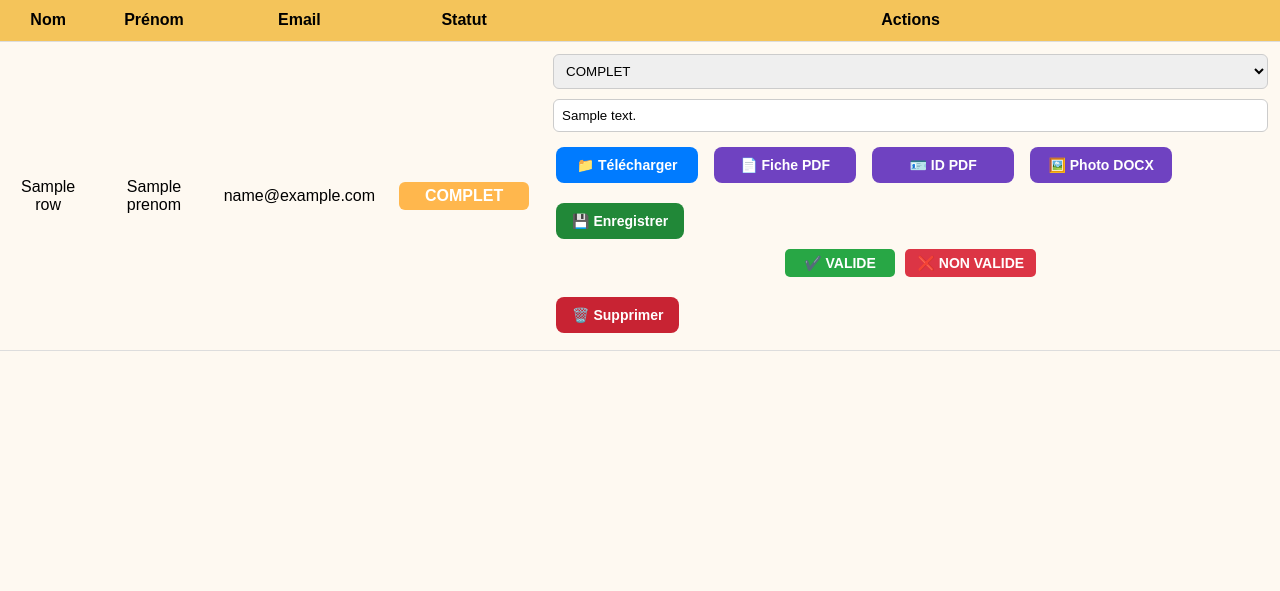
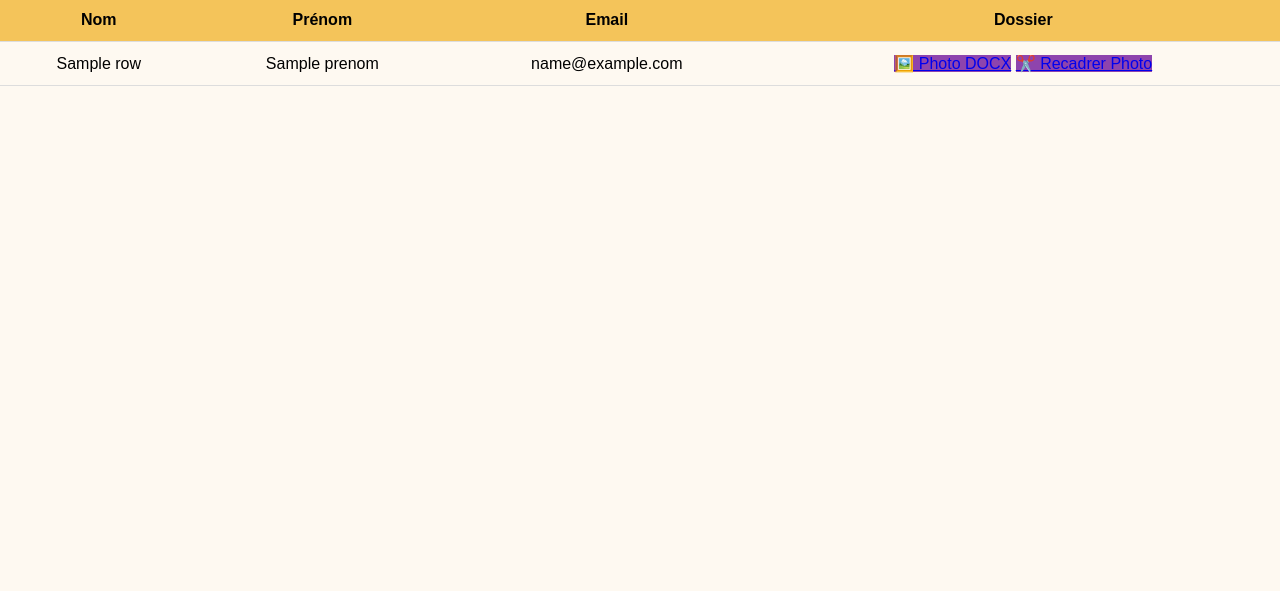
Before and after one commit to integraleacademy/inscriptions, a Flask app: template templates/admin.html in a window 1280 px wide. Shown: the part 141-732 px from the top of the page. Run offline with Flask 3, Linux system fonts and the light colour scheme; the template is opened without the code that fills it: most values are stand-ins (such as "Sample title", 1, 10 or a date in 2020); parts of the project's set-up code (start-up, migrations or seed data) failed here and were passed over.

Commit message:
Update admin.html

```diff
--- a/templates/admin.html
+++ b/templates/admin.html
@@ -4,46 +4,6 @@
   <meta charset="UTF-8">
   <title>Admin - Intégrale Academy</title>
   <link rel="stylesheet" href="/static/css/style.css">
-  <style>
-    /* Styles généraux pour les boutons */
-    .btn, .btn-valid, .btn-invalid {
-      display: inline-block;
-      min-width: 110px;       /* largeur homogène */
-      text-align: center;
-      margin: 5px 3px;
-      font-weight: bold;
-      font-size: 14px;
-      padding: 6px 12px;
-      border-radius: 5px;
-      border: none;
-      cursor: pointer;
-      text-decoration: none;
-      color: white;
-    }
-
-    /* Boutons spécifiques */
-    .btn.download { background-color: #007bff; }   /* Bleu */
-    .btn.pdf      { background-color: #6f42c1; }   /* Violet */
-    .btn.save     { background-color: #218838; }   /* Vert foncé */
-    .btn.delete   { background-color: #c82333; }   /* Rouge foncé */
-
-    .btn-valid    { background-color: #28a745; }   /* Vert */
-    .btn-invalid  { background-color: #dc3545; }   /* Rouge */
-
-    /* Statuts colorés */
-    .status-badge {
-      padding: 5px 10px;
-      border-radius: 6px;
-      font-weight: bold;
-      display: inline-block;
-      min-width: 110px;
-      text-align: center;
-    }
-    .status-incomplet { background: #e0e0e0; color: #333; }
-    .status-complet   { background: #ffb74d; color: #fff; }
-    .status-valide    { background: #28a745; color: #fff; }
-    .status-nonvalide { background: #dc3545; color: #fff; }
-  </style>
 </head>
 <body>
   <div class="admin-header">
@@ -57,8 +17,7 @@
         <th>Nom</th>
         <th>Prénom</th>
         <th>Email</th>
-        <th>Statut</th>
-        <th colspan="3">Actions</th>
+        <th colspan="4">Dossier</th>
       </tr>
     </thead>
     <tbody>
@@ -67,56 +26,10 @@
         <td>{{ row.nom }}</td>
         <td>{{ row.prenom }}</td>
         <td>{{ row.email }}</td>
-
-        <!-- Affichage du statut coloré -->
-        <td>
-          {% if row.status == 'VALIDE' %}
-            <span class="status-badge status-valide">VALIDE</span>
-          {% elif row.status == 'NON_VALIDE' %}
-            <span class="status-badge status-nonvalide">NON VALIDE</span>
-          {% elif row.status == 'COMPLET' %}
-            <span class="status-badge status-complet">COMPLET</span>
-          {% else %}
-            <span class="status-badge status-incomplet">INCOMPLET</span>
-          {% endif %}
-        </td>
-
-        <td colspan="3">
-          <form method="post" action="/update/{{ row.prenom|trim|urlencode }}/{{ row.nom|trim|urlencode }}" class="actions">
-            <select name="status">
-              <option value="INCOMPLET" {% if row.status == 'INCOMPLET' %}selected{% endif %}>INCOMPLET</option>
-              <option value="COMPLET" {% if row.status == 'COMPLET' %}selected{% endif %}>COMPLET</option>
-              <option value="VALIDE" {% if row.status == 'VALIDE' %}selected{% endif %}>VALIDE</option>
-              <option value="NON_VALIDE" {% if row.status == 'NON_VALIDE' %}selected{% endif %}>NON VALIDE</option>
-            </select>
-
-            <input type="text" name="commentaire" value="{{ row.commentaire }}" placeholder="Commentaire">
-            <input type="hidden" name="folder" value="{{ row.folder }}">
-
-            <a href="/download/{{ row.folder }}" class="btn download">📁 Télécharger</a>
-            <a href="/fiche/{{ row.prenom|trim|urlencode }}/{{ row.nom|trim|urlencode }}" class="btn pdf">📄 Fiche PDF</a>
-            <a href="/idpack/{{ row.prenom|trim|urlencode }}/{{ row.nom|trim|urlencode }}" class="btn pdf">🪪 ID PDF</a>
-            <a href="/photosheet/{{ row.prenom|trim|urlencode }}/{{ row.nom|trim|urlencode }}" class="btn pdf">🖼️ Photo DOCX</a>
-
-            <button type="submit" class="btn save">💾 Enregistrer</button>
-          </form>
-
-          <!-- Boutons rapides -->
-          <form method="post" action="/update/{{ row.prenom|trim|urlencode }}/{{ row.nom|trim|urlencode }}" style="display:inline;">
-            <input type="hidden" name="folder" value="{{ row.folder }}">
-            <input type="hidden" name="status" value="VALIDE">
-            <button type="submit" class="btn-valid">✔️ VALIDE</button>
-          </form>
-
-          <form method="post" action="/update/{{ row.prenom|trim|urlencode }}/{{ row.nom|trim|urlencode }}" style="display:inline;">
-            <input type="hidden" name="folder" value="{{ row.folder }}">
-            <input type="hidden" name="status" value="NON_VALIDE">
-            <button type="submit" class="btn-invalid">❌ NON VALIDE</button>
-          </form>
-
-          <form method="post" action="/delete/{{ row.prenom|trim|urlencode }}/{{ row.nom|trim|urlencode }}" class="actions" style="margin-top: 10px;">
-            <button type="submit" class="btn delete">🗑️ Supprimer</button>
-          </form>
+        <td colspan="4">
+          <!-- autres boutons -->
+          <a href="/photosheet/{{ row.prenom|trim|urlencode }}/{{ row.nom|trim|urlencode }}" class="btn pdf">🖼️ Photo DOCX</a>
+          <a href="/editphoto/{{ row.prenom|trim|urlencode }}/{{ row.nom|trim|urlencode }}" class="btn pdf">✂️ Recadrer Photo</a>
         </td>
       </tr>
       {% endfor %}
```
